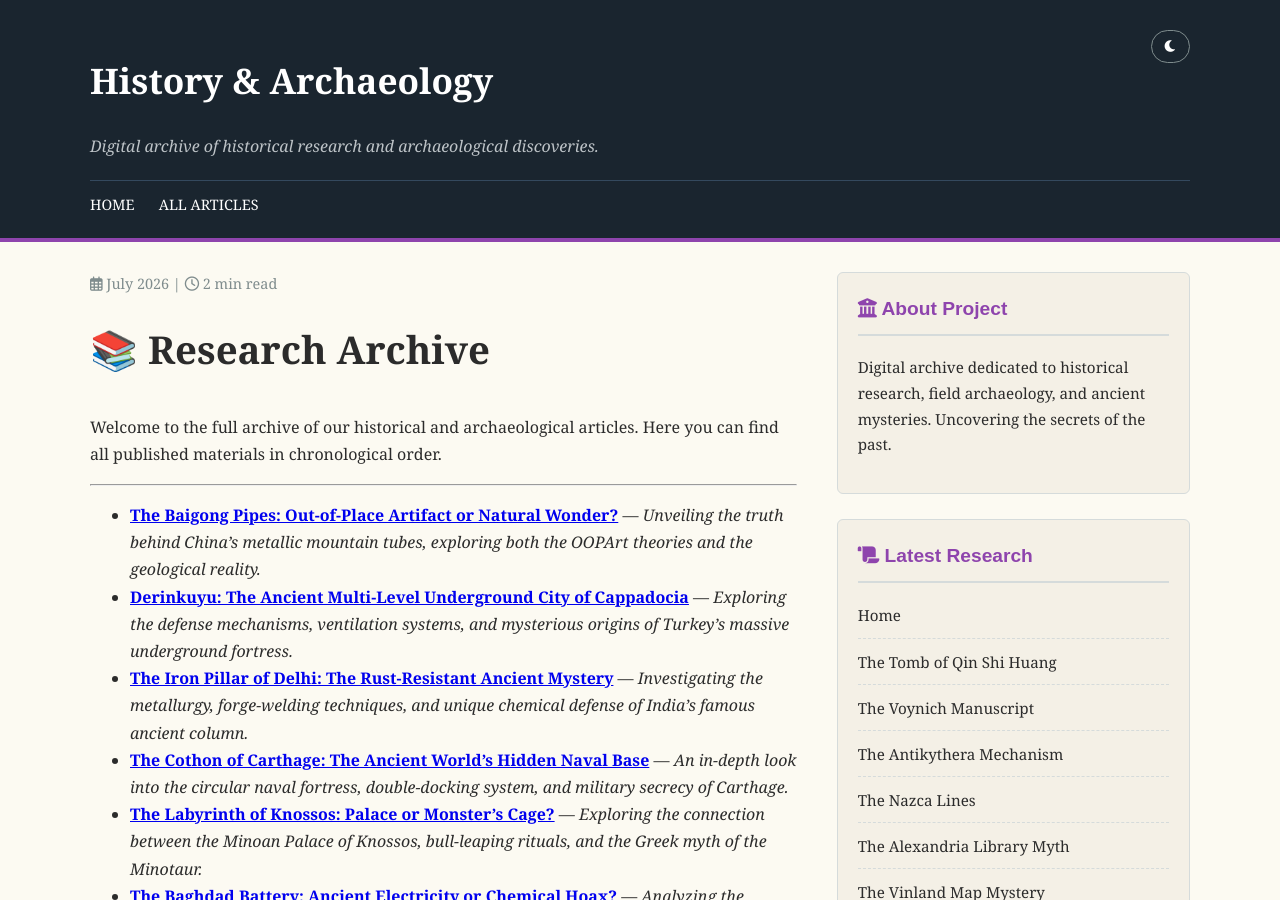
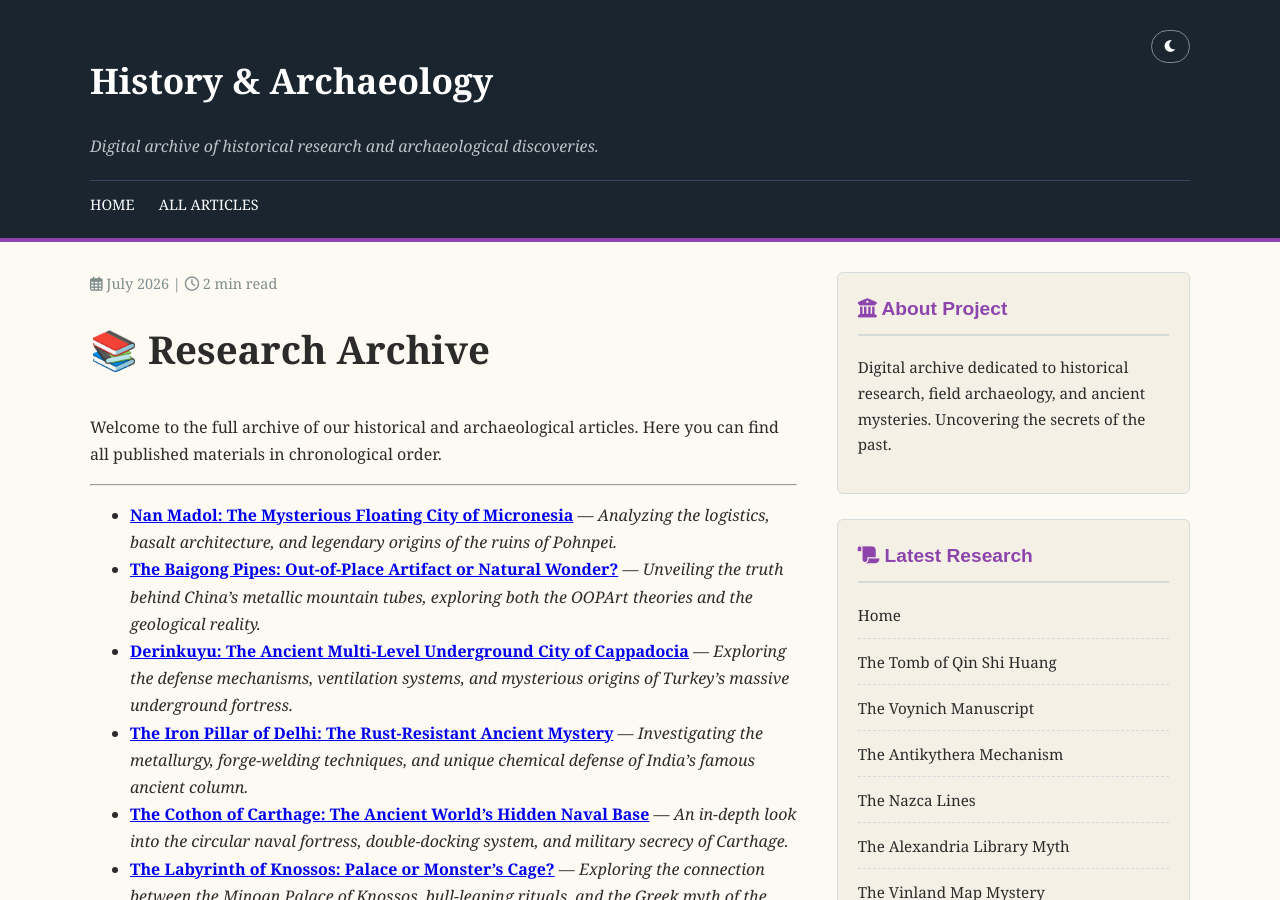
Before and after one commit to history-archaeology-project/history-archaeology-project.github.io, a Jekyll site: the page built from articles/index.md, in a window 1280 px wide and 900 px high. Built offline with Jekyll 4.4.1, drawn with Linux system fonts in a browser that asks for light colours; comment, search, counter and statistics services are not loaded.

Commit message:
Update index.md

```diff
--- a/articles/index.md
+++ b/articles/index.md
@@ -8,6 +8,7 @@ title: Archive of All Articles
 Welcome to the full archive of our historical and archaeological articles. Here you can find all published materials in chronological order.
 
 ---
+*   **[Nan Madol: The Mysterious Floating City of Micronesia](/articles/nan-madol)** — *Analyzing the logistics, basalt architecture, and legendary origins of the ruins of Pohnpei.*
 *   **[The Baigong Pipes: Out-of-Place Artifact or Natural Wonder?](/articles/baigong-pipes)** — *Unveiling the truth behind China's metallic mountain tubes, exploring both the OOPArt theories and the geological reality.*
 *   **[Derinkuyu: The Ancient Multi-Level Underground City of Cappadocia](/articles/derinkuyu-underground-city)** — *Exploring the defense mechanisms, ventilation systems, and mysterious origins of Turkey's massive underground fortress.*
 *   **[The Iron Pillar of Delhi: The Rust-Resistant Ancient Mystery](/articles/delhi-iron-pillar)** — *Investigating the metallurgy, forge-welding techniques, and unique chemical defense of India's famous ancient column.*
```
